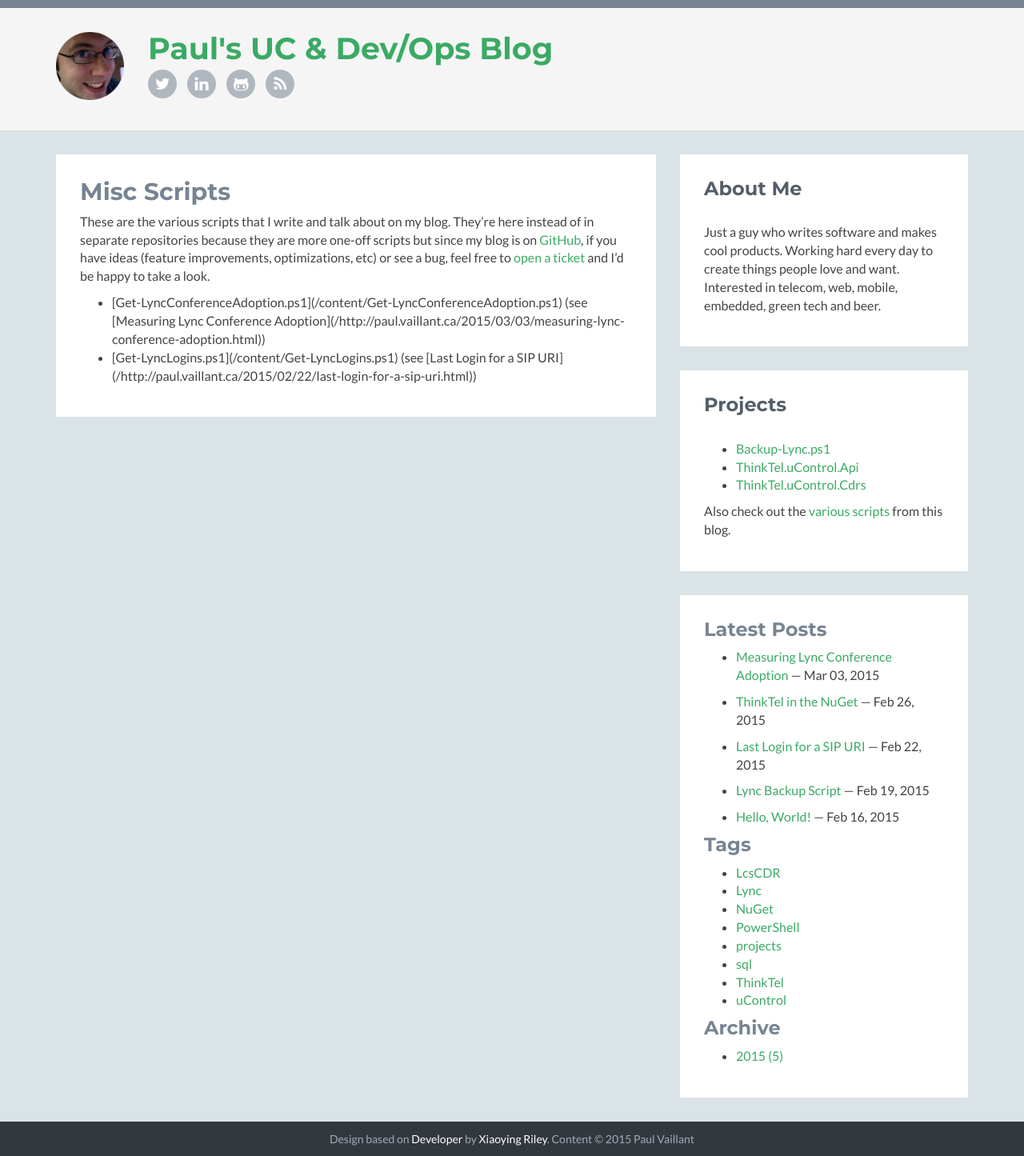
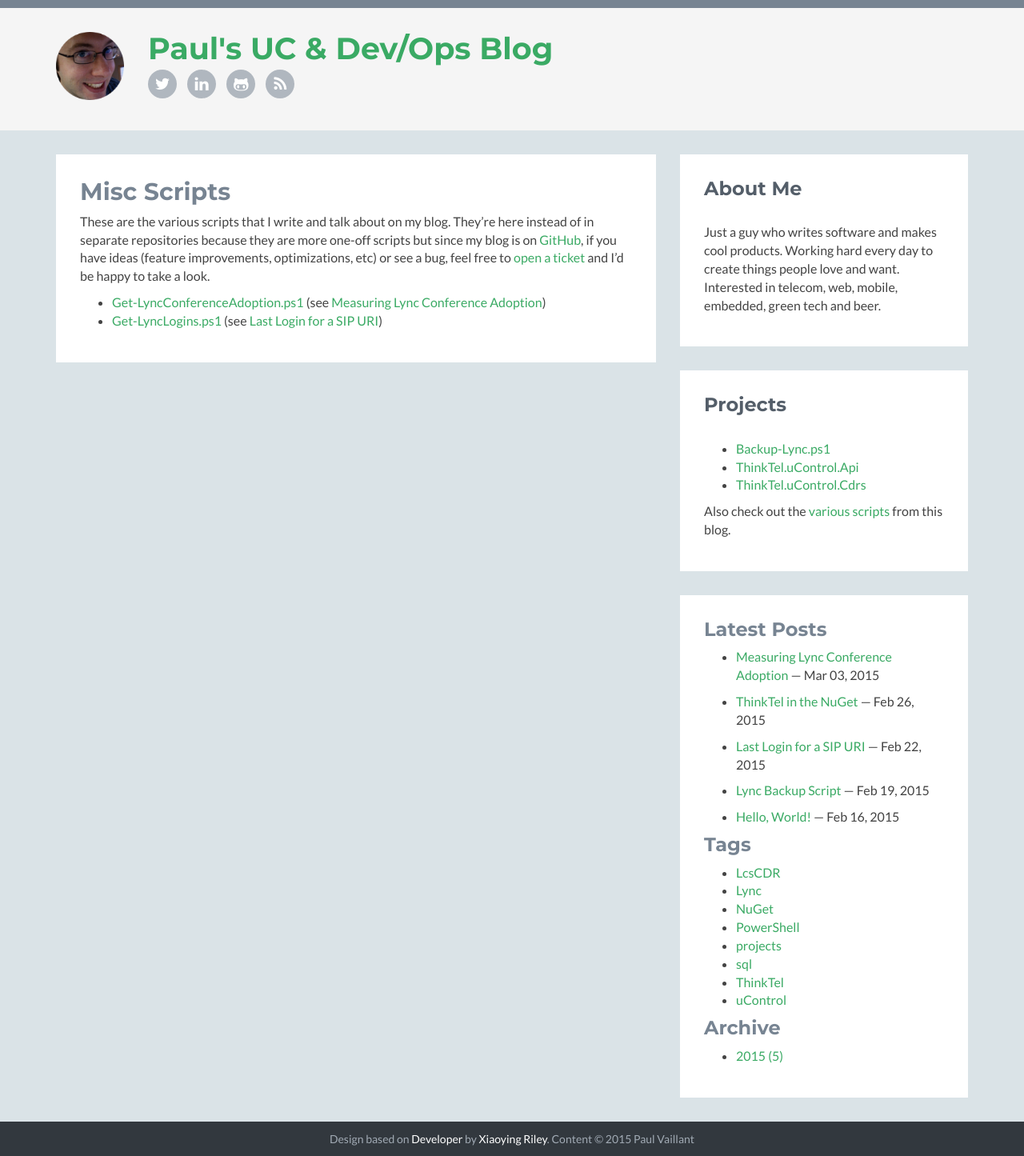
Before and after one commit to pvaillant/pvaillant.github.io, a Jekyll site: the page built from scripts.md, in a window 1280 px wide. Shown: the whole page at 80% size. Built offline with Jekyll 4.4.1, drawn with Linux system fonts in a browser that asks for light colours; comment, search, counter and statistics services are not loaded.

Commit message:
Fix scripts page
The list was HTML so it wasn't parsed properly for markdown

```diff
--- a/scripts.md
+++ b/scripts.md
@@ -7,7 +7,5 @@ title : Scripts
 
 These are the various scripts that I write and talk about on my blog. They're here instead of in separate repositories because they are more one-off scripts but since my blog is on [GitHub](https://github.com/pvaillant/pvaillant.github.io), if you have ideas (feature improvements, optimizations, etc) or see a bug, feel free to [open a ticket](https://github.com/pvaillant/pvaillant.github.io/issues/new) and I'd be happy to take a look.
 
-<ul class="scripts">
-	<li>[Get-LyncConferenceAdoption.ps1](/content/Get-LyncConferenceAdoption.ps1) (see [Measuring Lync Conference Adoption]({% post_url 2015-03-03-measuring-lync-conference-adoption %}))</li>
-	<li>[Get-LyncLogins.ps1](/content/Get-LyncLogins.ps1) (see [Last Login for a SIP URI]({% post_url 2015-02-22-last-login-for-a-sip-uri %}))</li>
-</ul>
+ * [Get-LyncConferenceAdoption.ps1](/content/Get-LyncConferenceAdoption.ps1) (see [Measuring Lync Conference Adoption]({% post_url 2015-03-03-measuring-lync-conference-adoption %}))
+ * [Get-LyncLogins.ps1](/content/Get-LyncLogins.ps1) (see [Last Login for a SIP URI]({% post_url 2015-02-22-last-login-for-a-sip-uri %}))
```
